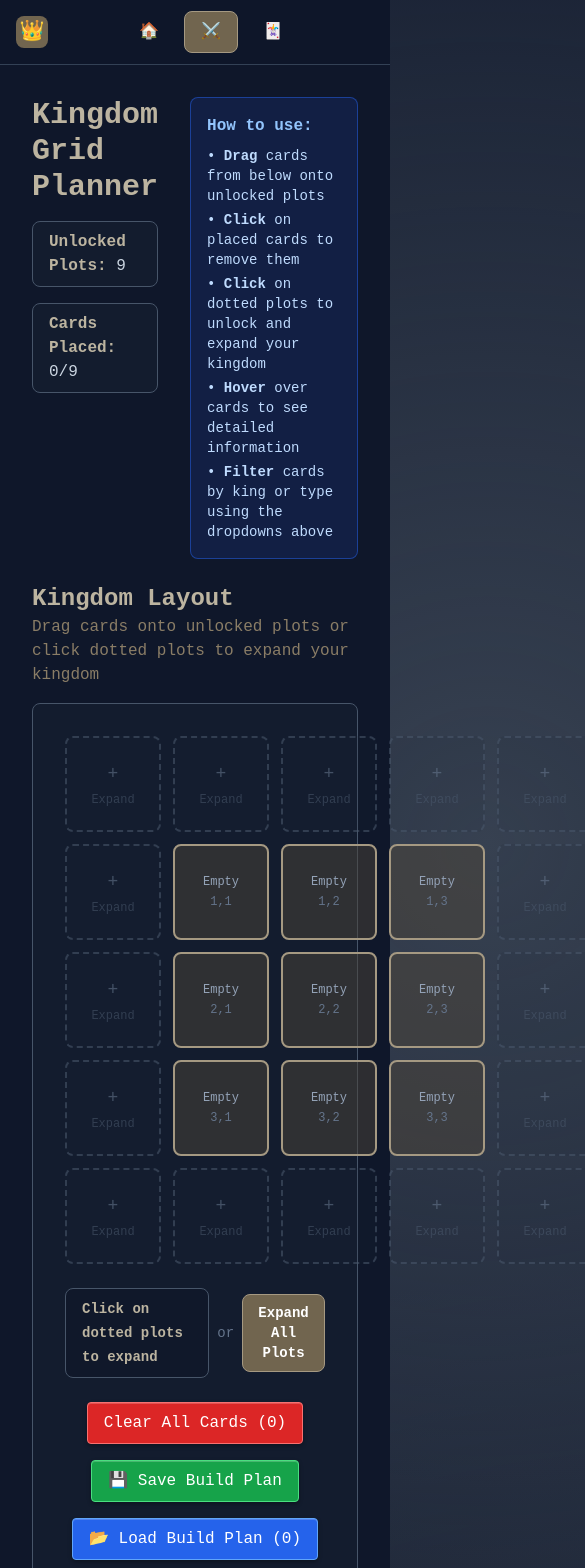
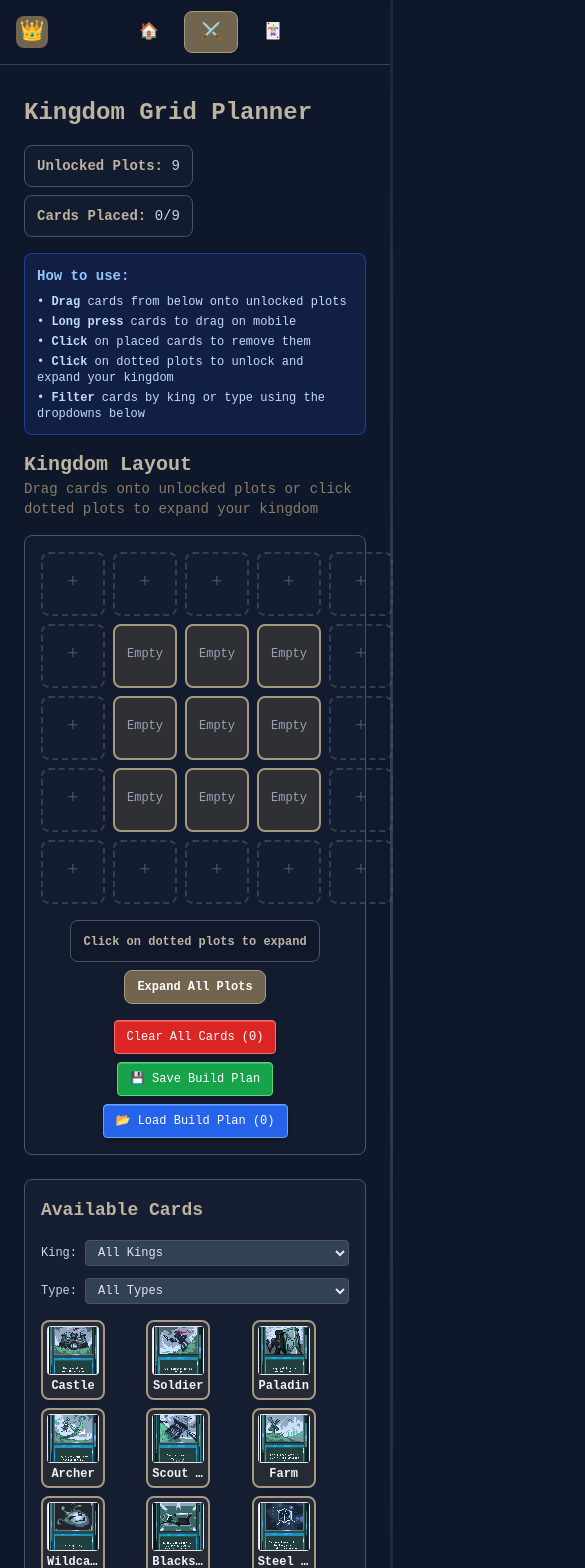
Before and after one commit to t-nielzon/9-kings-planner, a React (Vite) app: page /planner in a window 390 px wide. Shown: the top 1568 px of the page, 585 px wide, since content can reach past the window. Built offline with nearby package versions, Linux system fonts and the light colour scheme.

Commit message:
fix: touch sensor

```diff
--- a/src/components/KingdomGrid.tsx
+++ b/src/components/KingdomGrid.tsx
@@ -63,7 +63,7 @@ function GridPlot({
     <div
       ref={setNodeRef}
       className={clsx(
-        "w-24 h-24 border-2 rounded-lg transition-all duration-200 flex flex-col items-center justify-center relative",
+        "w-16 h-16 sm:w-20 sm:h-20 md:w-24 md:h-24 border-2 rounded-lg transition-all duration-200 flex flex-col items-center justify-center relative",
         plotData?.unlocked
           ? card
             ? `border-${kingColor}-400 bg-${kingColor}-800/50 hover:bg-${kingColor}-700/50 cursor-pointer`
@@ -77,10 +77,11 @@ function GridPlot({
           "border-yellow-400 bg-yellow-400/10 ring-1 ring-yellow-400/50"
       )}
       onClick={handleClick}
+      style={{ touchAction: "manipulation" }}
     >
       {card ? (
-        <div className="w-full h-full flex flex-col items-center justify-center p-1">
-          <div className="w-16 h-16 mb-1 overflow-hidden rounded border border-${kingColor}-300">
+        <div className="w-full h-full flex flex-col items-center justify-center p-0.5 sm:p-1">
+          <div className="w-10 h-10 sm:w-12 sm:h-12 md:w-16 md:h-16 mb-0.5 sm:mb-1 overflow-hidden rounded border border-${kingColor}-300">
             <img
               src={card.assetPath}
               alt={card.name}
@@ -91,7 +92,7 @@ function GridPlot({
             />
           </div>
           <div
-            className={`text-xs text-${kingColor}-200 text-center truncate w-full leading-tight`}
+            className={`text-xs text-${kingColor}-200 text-center truncate w-full leading-tight hidden sm:block`}
           >
             {card.name}
           </div>
@@ -99,12 +100,12 @@ function GridPlot({
       ) : plotData?.unlocked ? (
         <div className="text-stone-400 text-xs text-center">
           <div className="mb-1">Empty</div>
-          <div className="text-stone-500">{position}</div>
+          <div className="text-stone-500 hidden sm:block">{position}</div>
         </div>
       ) : (
         <div className="text-stone-500 text-xs text-center">
           <div className="text-lg mb-1">+</div>
-          <div className="text-stone-600">Expand</div>
+          <div className="text-stone-600 hidden sm:block">Expand</div>
         </div>
       )}
     </div>
@@ -127,20 +128,21 @@ function CardTooltip({ card, isVisible, position }: CardTooltipProps) {
     <div
       className="fixed z-50 pointer-events-none"
       style={{
-        left: position.x + 10,
-        top: position.y - 10,
-        transform: "translateY(-100%)",
+        left: Math.min(position.x + 10, window.innerWidth - 400),
+        top: Math.max(position.y - 10, 10),
+        transform:
+          position.y > window.innerHeight / 2 ? "translateY(-100%)" : "none",
       }}
     >
       <div
-        className={`max-w-2xl p-6 bg-${kingColor}-800/95 border-2 border-${kingColor}-400 rounded-lg shadow-2xl backdrop-blur-sm`}
+        className={`max-w-xs sm:max-w-2xl p-3 sm:p-6 bg-${kingColor}-800/95 border-2 border-${kingColor}-400 rounded-lg shadow-2xl backdrop-blur-sm`}
       >
-        <div className="flex gap-6">
-          <div className="flex-shrink-0">
+        <div className="flex flex-col sm:flex-row gap-3 sm:gap-6">
+          <div className="flex-shrink-0 self-center">
             <img
               src={card.assetPath}
               alt={card.name}
-              className={`max-w-xs max-h-96 w-auto h-auto object-contain rounded-lg border-2 border-${kingColor}-400`}
+              className={`max-w-24 max-h-32 sm:max-w-xs sm:max-h-96 w-auto h-auto object-contain rounded-lg border-2 border-${kingColor}-400`}
               onError={(e) => {
                 e.currentTarget.src = "/assets/placeholder-card.jpg";
               }}
@@ -148,25 +150,27 @@ function CardTooltip({ card, isVisible, position }: CardTooltipProps) {
           </div>
 
           <div className="flex-1 min-w-0">
-            <div className="flex items-center gap-3 mb-3">
-              <h3 className={`text-xl font-bold text-${kingColor}-100`}>
+            <div className="flex flex-col sm:flex-row sm:items-center gap-2 sm:gap-3 mb-3">
+              <h3
+                className={`text-lg sm:text-xl font-bold text-${kingColor}-100`}
+              >
                 {card.name}
               </h3>
               <span
-                className={`px-3 py-1 text-sm rounded-lg border border-${kingColor}-400 bg-${kingColor}-700/50 text-${kingColor}-200 font-medium`}
+                className={`px-2 sm:px-3 py-1 text-xs sm:text-sm rounded-lg border border-${kingColor}-400 bg-${kingColor}-700/50 text-${kingColor}-200 font-medium self-start`}
               >
                 {card.type}
               </span>
             </div>
 
             <p
-              className={`text-base text-${kingColor}-200 mb-4 leading-relaxed`}
+              className={`text-sm sm:text-base text-${kingColor}-200 mb-4 leading-relaxed`}
             >
               {card.description}
             </p>
 
             <div
-              className={`inline-block px-3 py-2 text-sm rounded-lg bg-${kingColor}-700/50 text-${kingColor}-300 border border-${kingColor}-500/50 font-medium`}
+              className={`inline-block px-2 sm:px-3 py-1 sm:py-2 text-xs sm:text-sm rounded-lg bg-${kingColor}-700/50 text-${kingColor}-300 border border-${kingColor}-500/50 font-medium`}
             >
               {card.kingId === "neutral"
                 ? "⚪ Neutral"
@@ -210,8 +214,6 @@ function DraggableCard({ card, className }: DraggableCardProps) {
     },
   });
 
-  const style = undefined;
-
   const kingColor =
     kingColors[card.kingId as keyof typeof kingColors] || "stone";
 
@@ -232,11 +234,11 @@ function DraggableCard({ card, className }: DraggableCardProps) {
     <>
       <div
         ref={setNodeRef}
-        style={style}
+        style={{ touchAction: "none" }}
         {...listeners}
         {...attributes}
         className={clsx(
-          "w-24 h-32 border-2 rounded-lg cursor-grab active:cursor-grabbing transition-all duration-200 select-none",
+          "w-16 h-20 sm:w-20 sm:h-24 md:w-24 md:h-32 border-2 rounded-lg cursor-grab active:cursor-grabbing transition-all duration-200 select-none",
           `border-${kingColor}-400 bg-${kingColor}-800/30 hover:bg-${kingColor}-700/40 shadow-lg hover:shadow-xl`,
           isDragging && "opacity-30",
           className
@@ -245,8 +247,8 @@ function DraggableCard({ card, className }: DraggableCardProps) {
         onMouseLeave={handleMouseLeave}
         onMouseMove={handleMouseMove}
       >
-        <div className="w-full h-full flex flex-col p-2">
-          <div className="flex-1 mb-2 overflow-hidden rounded">
+        <div className="w-full h-full flex flex-col p-1 sm:p-2">
+          <div className="flex-1 mb-1 sm:mb-2 overflow-hidden rounded">
             <img
               src={card.assetPath}
               alt={card.name}
@@ -316,21 +318,21 @@ export default function KingdomGrid({
   );
 
   return (
-    <div className={clsx("flex flex-col gap-8", className)}>
+    <div className={clsx("flex flex-col gap-6 sm:gap-8", className)}>
       <div className="flex-1">
         <div className="mb-4">
-          <h2 className="text-2xl font-bold text-nothing-300">
+          <h2 className="text-xl sm:text-2xl font-bold text-nothing-300">
             Kingdom Layout
           </h2>
-          <p className="text-nothing-500">
+          <p className="text-nothing-500 text-sm sm:text-base">
             Drag cards onto unlocked plots or click dotted plots to expand your
             kingdom
           </p>
         </div>
 
-        <div className="bg-stone-800/30 rounded-lg border border-stone-600 p-8">
+        <div className="bg-stone-800/30 rounded-lg border border-stone-600 p-4 sm:p-8">
           <div
-            className="grid gap-3 mx-auto"
+            className="grid gap-2 sm:gap-3 mx-auto"
             style={{
               gridTemplateColumns: `repeat(${gridLayout.currentSize}, 1fr)`,
               width: "fit-content",
@@ -347,18 +349,20 @@ export default function KingdomGrid({
             ))}
           </div>
 
-          <div className="flex justify-center items-center gap-2 mt-6">
-            <div className="bg-stone-900/80 px-4 py-2 rounded-lg border border-stone-600">
-              <span className="text-nothing-300 text-sm font-bold">
+          <div className="flex flex-col sm:flex-row justify-center items-center gap-2 mt-4 sm:mt-6">
+            <div className="bg-stone-900/80 px-3 sm:px-4 py-2 rounded-lg border border-stone-600">
+              <span className="text-nothing-300 text-xs sm:text-sm font-bold">
                 Click on dotted plots to expand
               </span>
             </div>
             {hasLockedPlots && (
               <>
-                <span className="text-stone-500 text-sm">or</span>
+                <span className="text-stone-500 text-xs sm:text-sm hidden sm:inline">
+                  or
+                </span>
                 <button
                   onClick={onExpandAll}
-                  className="bg-nothing-600 hover:bg-nothing-500 text-white px-3 py-2 rounded-lg border border-nothing-400 text-sm font-bold transition-colors duration-200"
+                  className="bg-nothing-600 hover:bg-nothing-500 text-white px-3 py-2 rounded-lg border border-nothing-400 text-xs sm:text-sm font-bold transition-colors duration-200"
                 >
                   Expand All Plots
                 </button>
@@ -366,9 +370,9 @@ export default function KingdomGrid({
             )}
           </div>
 
-          <div className="flex justify-center flex-wrap gap-4 mt-6">
+          <div className="flex justify-center flex-wrap gap-2 sm:gap-4 mt-4 sm:mt-6">
             <button
-              className="btn-primary bg-red-600 hover:bg-red-500 border-red-400"
+              className="btn-primary bg-red-600 hover:bg-red-500 border-red-400 text-xs sm:text-sm px-3 sm:px-4 py-2"
               onClick={onClearGrid}
               disabled={placedCardsCount === 0}
             >
@@ -376,7 +380,7 @@ export default function KingdomGrid({
             </button>
 
             <button
-              className="btn-primary bg-green-600 hover:bg-green-500 border-green-400"
+              className="btn-primary bg-green-600 hover:bg-green-500 border-green-400 text-xs sm:text-sm px-3 sm:px-4 py-2"
               onClick={onShowSaveDialog}
               disabled={placedCardsCount === 0}
             >
@@ -384,7 +388,7 @@ export default function KingdomGrid({
             </button>
 
             <button
-              className="btn-primary bg-blue-600 hover:bg-blue-500 border-blue-400"
+              className="btn-primary bg-blue-600 hover:bg-blue-500 border-blue-400 text-xs sm:text-sm px-3 sm:px-4 py-2"
               onClick={onShowLoadDialog}
               disabled={savedBuildPlansCount === 0}
             >
@@ -394,21 +398,21 @@ export default function KingdomGrid({
         </div>
       </div>
 
-      <div className="w-full bg-stone-800/50 rounded-lg p-6 border border-stone-600">
-        <div className="flex items-center justify-between mb-4">
-          <h3 className="text-xl font-bold text-nothing-300">
+      <div className="w-full bg-stone-800/50 rounded-lg p-4 sm:p-6 border border-stone-600">
+        <div className="flex flex-col sm:flex-row sm:items-center justify-between gap-4 mb-4">
+          <h3 className="text-lg sm:text-xl font-bold text-nothing-300">
             Available Cards
           </h3>
 
-          <div className="flex gap-4">
+          <div className="flex flex-col sm:flex-row gap-3 sm:gap-4">
             <div className="flex items-center gap-2">
-              <label className="text-sm text-stone-300 font-medium">
+              <label className="text-xs sm:text-sm text-stone-300 font-medium">
                 King:
               </label>
               <select
                 value={selectedKing}
                 onChange={(e) => setSelectedKing(e.target.value)}
-                className="bg-stone-700 border border-stone-600 rounded px-3 py-1 text-sm text-stone-200 focus:border-nothing-400 focus:outline-none"
+                className="bg-stone-700 border border-stone-600 rounded px-2 sm:px-3 py-1 text-xs sm:text-sm text-stone-200 focus:border-nothing-400 focus:outline-none flex-1 sm:flex-none"
               >
                 <option value="all">All Kings</option>
                 {uniqueKings.map((king) => (
@@ -436,13 +440,13 @@ export default function KingdomGrid({
             </div>
 
             <div className="flex items-center gap-2">
-              <label className="text-sm text-stone-300 font-medium">
+              <label className="text-xs sm:text-sm text-stone-300 font-medium">
                 Type:
               </label>
               <select
                 value={selectedType}
                 onChange={(e) => setSelectedType(e.target.value)}
-                className="bg-stone-700 border border-stone-600 rounded px-3 py-1 text-sm text-stone-200 focus:border-nothing-400 focus:outline-none"
+                className="bg-stone-700 border border-stone-600 rounded px-2 sm:px-3 py-1 text-xs sm:text-sm text-stone-200 focus:border-nothing-400 focus:outline-none flex-1 sm:flex-none"
               >
                 <option value="all">All Types</option>
                 {uniqueTypes.map((type) => (
@@ -455,12 +459,12 @@ export default function KingdomGrid({
           </div>
         </div>
 
-        <div className="grid grid-cols-6 md:grid-cols-8 lg:grid-cols-10 xl:grid-cols-12 gap-3">
+        <div className="grid grid-cols-3 sm:grid-cols-4 md:grid-cols-6 lg:grid-cols-8 xl:grid-cols-10 2xl:grid-cols-12 gap-2 sm:gap-3">
           {filteredCards.map((card) => (
             <DraggableCard key={card.id} card={card} />
           ))}
         </div>
-        <div className="mt-4 text-sm text-stone-400">
+        <div className="mt-4 text-xs sm:text-sm text-stone-400">
           {filteredCards.length} of {allCards.length} cards shown
         </div>
       </div>
--- a/src/pages/GridPlanner.tsx
+++ b/src/pages/GridPlanner.tsx
@@ -4,6 +4,10 @@ import {
   DragEndEvent,
   DragStartEvent,
   DragOverlay,
+  TouchSensor,
+  MouseSensor,
+  useSensor,
+  useSensors,
 } from "@dnd-kit/core";
 import KingdomGrid from "@/components/KingdomGrid";
 import { GridLayout, Card } from "@/types";
@@ -24,12 +28,13 @@ function DragOverlayCard({ card }: { card: Card }) {
   return (
     <div
       className={clsx(
-        "w-24 h-32 border-2 rounded-lg shadow-2xl rotate-3 scale-105 opacity-90",
+        "w-16 h-20 sm:w-20 sm:h-24 md:w-24 md:h-32 border-2 rounded-lg shadow-2xl rotate-3 scale-105 opacity-90",
         `border-${kingColor}-400 bg-${kingColor}-800/30`
       )}
+      style={{ touchAction: "none" }}
     >
-      <div className="w-full h-full flex flex-col p-2">
-        <div className="flex-1 mb-2 overflow-hidden rounded">
+      <div className="w-full h-full flex flex-col p-1 sm:p-2">
+        <div className="flex-1 mb-1 sm:mb-2 overflow-hidden rounded">
           <img
             src={card.assetPath}
             alt={card.name}
@@ -62,6 +67,16 @@ export default function GridPlanner() {
   );
   const [showSaveDialog, setShowSaveDialog] = useState(false);
   const [showLoadDialog, setShowLoadDialog] = useState(false);
+
+  const mouseSensor = useSensor(MouseSensor);
+  const touchSensor = useSensor(TouchSensor, {
+    activationConstraint: {
+      delay: 250,
+      tolerance: 5,
+    },
+  });
+
+  const sensors = useSensors(mouseSensor, touchSensor);
 
   const [gridLayout, setGridLayout] = useState<GridLayout>(() => {
     const initialGrid: GridLayout = {
@@ -240,38 +255,49 @@ export default function GridPlanner() {
   const totalUnlockedPlots = gridLayout.unlockedPlots.length;
 
   return (
-    <DndContext onDragStart={handleDragStart} onDragEnd={handleDragEnd}>
-      <div className="max-w-full mx-auto px-4">
-        <div className="mb-6">
-          <div className="flex justify-between items-start gap-8 mb-4">
-            <div>
-              <h1 className="text-3xl font-bold text-nothing-300 mb-4">
+    <DndContext
+      onDragStart={handleDragStart}
+      onDragEnd={handleDragEnd}
+      sensors={sensors}
+    >
+      <div className="max-w-full mx-auto px-2 sm:px-4">
+        <div className="mb-4 sm:mb-6">
+          <div className="flex flex-col lg:flex-row lg:justify-between lg:items-start gap-4 lg:gap-8 mb-4">
+            <div className="flex-1">
+              <h1 className="text-2xl sm:text-3xl font-bold text-nothing-300 mb-4">
                 Kingdom Grid Planner
               </h1>
 
-              <div className="flex flex-wrap gap-4">
-                <div className="bg-stone-800/30 px-4 py-2 rounded-lg border border-stone-600">
-                  <span className="text-nothing-300 font-bold">
+              <div className="flex flex-wrap gap-2 sm:gap-4">
+                <div className="bg-stone-800/30 px-3 sm:px-4 py-2 rounded-lg border border-stone-600">
+                  <span className="text-nothing-300 font-bold text-sm sm:text-base">
                     Unlocked Plots:{" "}
                   </span>
-                  <span className="text-stone-300">{totalUnlockedPlots}</span>
+                  <span className="text-stone-300 text-sm sm:text-base">
+                    {totalUnlockedPlots}
+                  </span>
                 </div>
-                <div className="bg-stone-800/30 px-4 py-2 rounded-lg border border-stone-600">
-                  <span className="text-nothing-300 font-bold">
+                <div className="bg-stone-800/30 px-3 sm:px-4 py-2 rounded-lg border border-stone-600">
+                  <span className="text-nothing-300 font-bold text-sm sm:text-base">
                     Cards Placed:{" "}
                   </span>
-                  <span className="text-stone-300">
+                  <span className="text-stone-300 text-sm sm:text-base">
                     {placedCardsCount}/{totalUnlockedPlots}
                   </span>
                 </div>
               </div>
             </div>
 
-            <div className="bg-blue-800/20 border border-blue-600/50 rounded-lg p-4 max-w-md lg:max-w-lg">
-              <h4 className="font-bold text-blue-300 mb-2">How to use:</h4>
-              <ul className="text-sm text-blue-200 space-y-1">
+            <div className="bg-blue-800/20 border border-blue-600/50 rounded-lg p-3 sm:p-4 w-full lg:max-w-md xl:max-w-lg">
+              <h4 className="font-bold text-blue-300 mb-2 text-sm sm:text-base">
+                How to use:
+              </h4>
+              <ul className="text-xs sm:text-sm text-blue-200 space-y-1">
                 <li>
                   • <strong>Drag</strong> cards from below onto unlocked plots
+                </li>
+                <li className="sm:hidden">
+                  • <strong>Long press</strong> cards to drag on mobile
                 </li>
                 <li>
                   • <strong>Click</strong> on placed cards to remove them
@@ -280,13 +306,13 @@ export default function GridPlanner() {
                   • <strong>Click</strong> on dotted plots to unlock and expand
                   your kingdom
                 </li>
-                <li>
+                <li className="hidden sm:block">
                   • <strong>Hover</strong> over cards to see detailed
                   information
                 </li>
                 <li>
                   • <strong>Filter</strong> cards by king or type using the
-                  dropdowns above
+                  dropdowns below
                 </li>
               </ul>
             </div>
```
